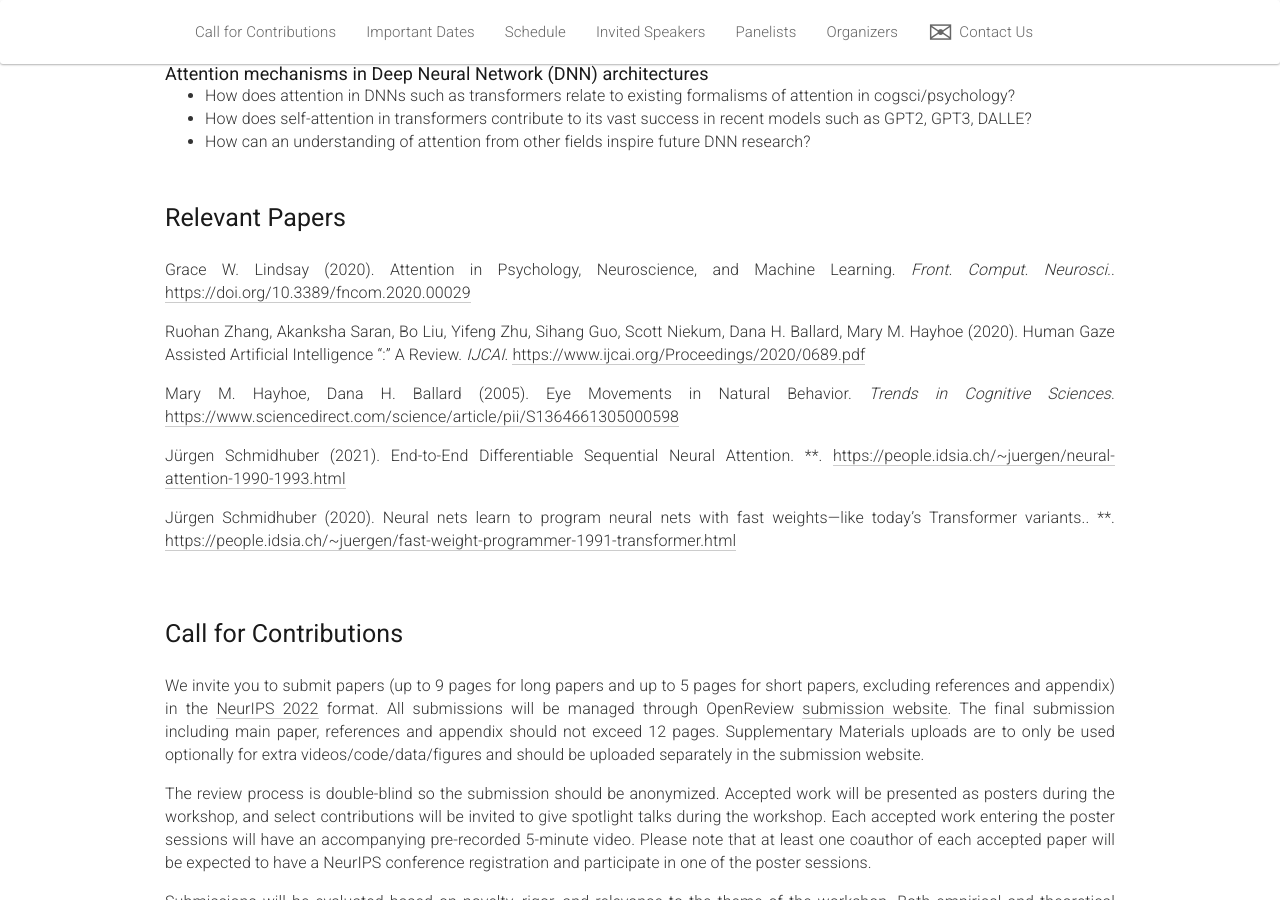
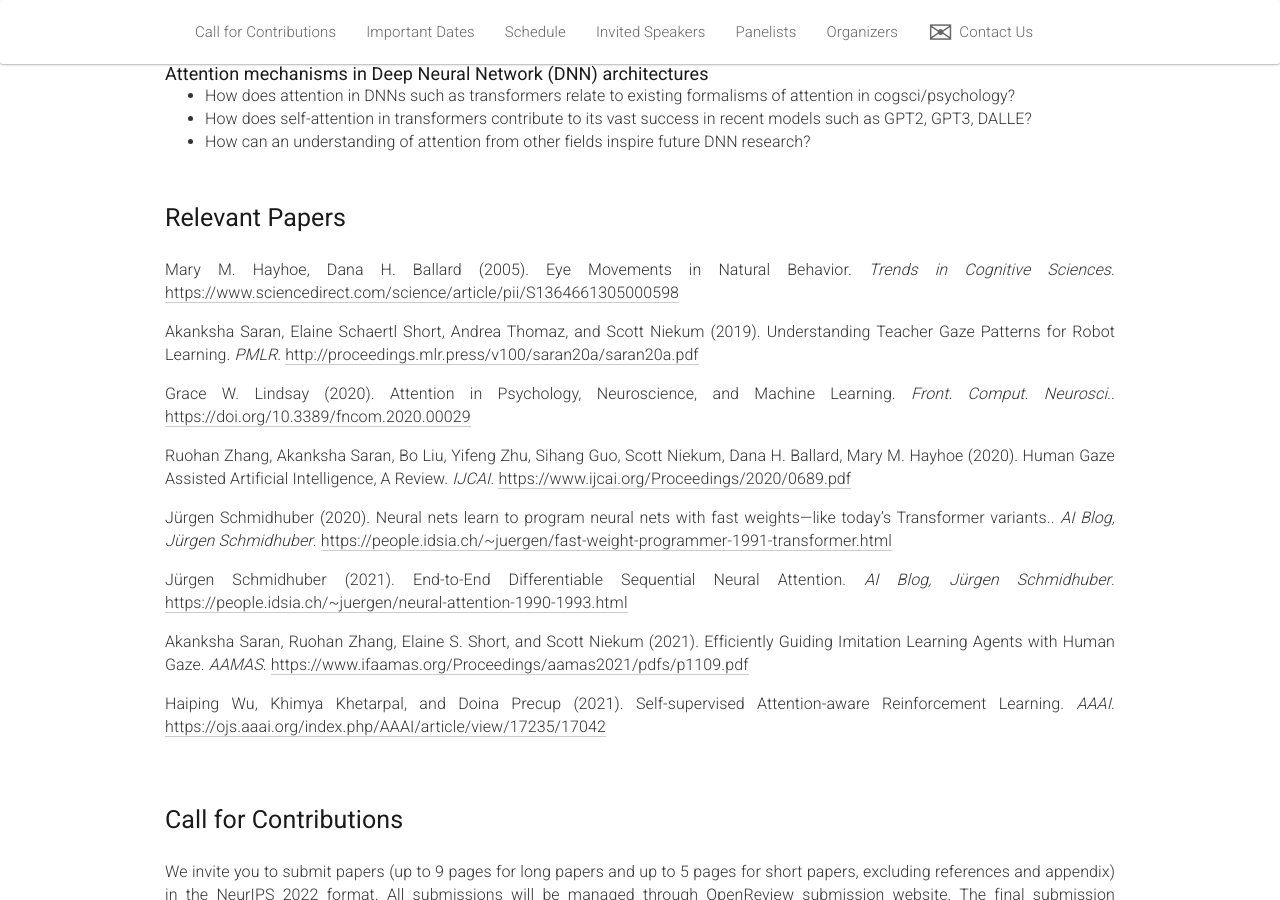
Before and after one commit to attention-learning-workshop/attention-learning-workshop.github.io, a Jekyll site: the page built from _pages/home_2022.md, in a window 1280 px wide and 900 px high, scrolled down 1622 px. Built offline with Jekyll 4.4.1, drawn with Linux system fonts in a browser that asks for light colours; nearby versions of some CDN libraries.

Commit message:
reorg by date

```diff
--- a/_data/papers.yml
+++ b/_data/papers.yml
@@ -1,27 +1,47 @@
+- title: Eye Movements in Natural Behavior
+  author: Mary M. Hayhoe, Dana H. Ballard
+  year: 2005
+  venue: Trends in Cognitive Sciences
+  link: https://www.sciencedirect.com/science/article/pii/S1364661305000598
+
+- title: Understanding Teacher Gaze Patterns for Robot Learning
+  author: Akanksha Saran, Elaine Schaertl Short, Andrea Thomaz, and Scott Niekum
+  year: 2019
+  venue: PMLR
+  link: http://proceedings.mlr.press/v100/saran20a/saran20a.pdf
+
 - title: Attention in Psychology, Neuroscience, and Machine Learning
   author: Grace W. Lindsay
   year: 2020
   venue: Front. Comput. Neurosci.
   link: https://doi.org/10.3389/fncom.2020.00029
 
-- title: Human Gaze Assisted Artificial Intelligence ":" A Review
+- title: Human Gaze Assisted Artificial Intelligence, A Review
   author: Ruohan Zhang, Akanksha Saran, Bo Liu, Yifeng Zhu, Sihang Guo, Scott Niekum, Dana H. Ballard, Mary M. Hayhoe
   year: 2020
   venue: IJCAI
   link: https://www.ijcai.org/Proceedings/2020/0689.pdf
 
-- title: Eye Movements in Natural Behavior
-  author: Mary M. Hayhoe, Dana H. Ballard
-  year: 2005
-  venue: Trends in Cognitive Sciences
-  link: https://www.sciencedirect.com/science/article/pii/S1364661305000598
+- title: Neural nets learn to program neural nets with fast weights—like today's Transformer variants.
+  author: Jürgen Schmidhuber
+  year: 2020
+  venue: AI Blog, Jürgen Schmidhuber
+  link: https://people.idsia.ch/~juergen/fast-weight-programmer-1991-transformer.html
 
 - title: End-to-End Differentiable Sequential Neural Attention
   author: Jürgen Schmidhuber
   year: 2021
+  venue: AI Blog, Jürgen Schmidhuber
   link: https://people.idsia.ch/~juergen/neural-attention-1990-1993.html
 
-- title: Neural nets learn to program neural nets with fast weights—like today's Transformer variants.
-  author: Jürgen Schmidhuber
-  year: 2020
-  link: https://people.idsia.ch/~juergen/fast-weight-programmer-1991-transformer.html
+- title: Efficiently Guiding Imitation Learning Agents with Human Gaze
+  author: Akanksha Saran, Ruohan Zhang, Elaine S. Short, and Scott Niekum
+  year: 2021
+  venue: AAMAS
+  link: https://www.ifaamas.org/Proceedings/aamas2021/pdfs/p1109.pdf
+
+- title: Self-supervised Attention-aware Reinforcement Learning
+  author: Haiping Wu, Khimya Khetarpal, and Doina Precup
+  year: 2021
+  venue: AAAI
+  link: https://ojs.aaai.org/index.php/AAAI/article/view/17235/17042
```
